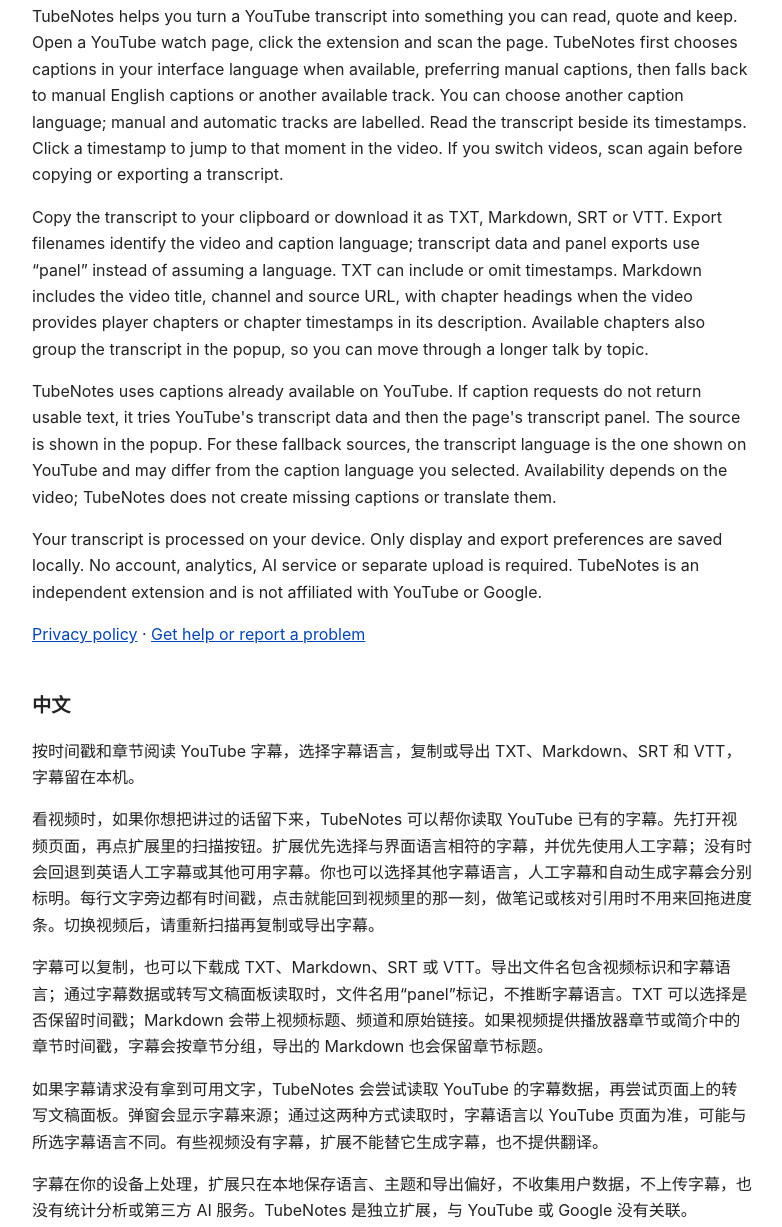
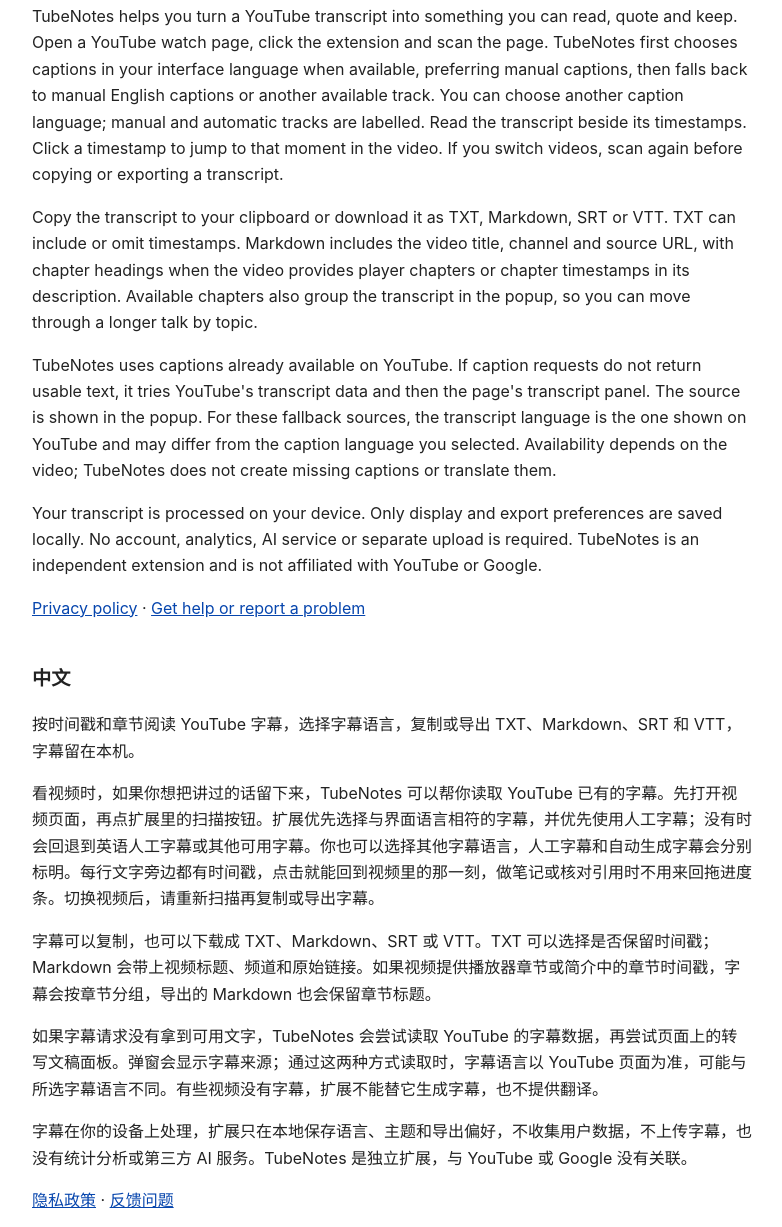
Before and after one commit to pinguarmy/extensions, a plain HTML site: page tubenotes/index.html in a window 1280 px wide. Shown: the part 164-1391 px from the top of the page, without its empty margins (248-1030 px from the left). Drawn offline with Linux system fonts and the light colour scheme.

Commit message:
TubeNotes: simpler export description

```diff
--- a/tubenotes/index.html
+++ b/tubenotes/index.html
@@ -17,7 +17,7 @@ footer { margin-top: 3em; font-size: .9em; color: #555; }
 <h1>TubeNotes: Transcript Export for YouTube</h1>
 <p>Read YouTube transcripts with timestamps and chapters. Copy or export TXT, Markdown, SRT and VTT on your device.</p>
 <p>TubeNotes helps you turn a YouTube transcript into something you can read, quote and keep. Open a YouTube watch page, click the extension and scan the page. TubeNotes first chooses captions in your interface language when available, preferring manual captions, then falls back to manual English captions or another available track. You can choose another caption language; manual and automatic tracks are labelled. Read the transcript beside its timestamps. Click a timestamp to jump to that moment in the video. If you switch videos, scan again before copying or exporting a transcript.</p>
-<p>Copy the transcript to your clipboard or download it as TXT, Markdown, SRT or VTT. Export filenames identify the video and caption language; transcript data and panel exports use “panel” instead of assuming a language. TXT can include or omit timestamps. Markdown includes the video title, channel and source URL, with chapter headings when the video provides player chapters or chapter timestamps in its description. Available chapters also group the transcript in the popup, so you can move through a longer talk by topic.</p>
+<p>Copy the transcript to your clipboard or download it as TXT, Markdown, SRT or VTT. TXT can include or omit timestamps. Markdown includes the video title, channel and source URL, with chapter headings when the video provides player chapters or chapter timestamps in its description. Available chapters also group the transcript in the popup, so you can move through a longer talk by topic.</p>
 <p>TubeNotes uses captions already available on YouTube. If caption requests do not return usable text, it tries YouTube's transcript data and then the page's transcript panel. The source is shown in the popup. For these fallback sources, the transcript language is the one shown on YouTube and may differ from the caption language you selected. Availability depends on the video; TubeNotes does not create missing captions or translate them.</p>
 <p>Your transcript is processed on your device. Only display and export preferences are saved locally. No account, analytics, AI service or separate upload is required. TubeNotes is an independent extension and is not affiliated with YouTube or Google.</p>
 <p><a href="privacy.html">Privacy policy</a> · <a href="https://github.com/pinguarmy/extensions/issues/new?template=support.yml&amp;title=%5BTubeNotes%5D%20">Get help or report a problem</a></p>
@@ -25,7 +25,7 @@ footer { margin-top: 3em; font-size: .9em; color: #555; }
 <h2>中文</h2>
 <p>按时间戳和章节阅读 YouTube 字幕，选择字幕语言，复制或导出 TXT、Markdown、SRT 和 VTT，字幕留在本机。</p>
 <p>看视频时，如果你想把讲过的话留下来，TubeNotes 可以帮你读取 YouTube 已有的字幕。先打开视频页面，再点扩展里的扫描按钮。扩展优先选择与界面语言相符的字幕，并优先使用人工字幕；没有时会回退到英语人工字幕或其他可用字幕。你也可以选择其他字幕语言，人工字幕和自动生成字幕会分别标明。每行文字旁边都有时间戳，点击就能回到视频里的那一刻，做笔记或核对引用时不用来回拖进度条。切换视频后，请重新扫描再复制或导出字幕。</p>
-<p>字幕可以复制，也可以下载成 TXT、Markdown、SRT 或 VTT。导出文件名包含视频标识和字幕语言；通过字幕数据或转写文稿面板读取时，文件名用“panel”标记，不推断字幕语言。TXT 可以选择是否保留时间戳；Markdown 会带上视频标题、频道和原始链接。如果视频提供播放器章节或简介中的章节时间戳，字幕会按章节分组，导出的 Markdown 也会保留章节标题。</p>
+<p>字幕可以复制，也可以下载成 TXT、Markdown、SRT 或 VTT。TXT 可以选择是否保留时间戳；Markdown 会带上视频标题、频道和原始链接。如果视频提供播放器章节或简介中的章节时间戳，字幕会按章节分组，导出的 Markdown 也会保留章节标题。</p>
 <p>如果字幕请求没有拿到可用文字，TubeNotes 会尝试读取 YouTube 的字幕数据，再尝试页面上的转写文稿面板。弹窗会显示字幕来源；通过这两种方式读取时，字幕语言以 YouTube 页面为准，可能与所选字幕语言不同。有些视频没有字幕，扩展不能替它生成字幕，也不提供翻译。</p>
 <p>字幕在你的设备上处理，扩展只在本地保存语言、主题和导出偏好，不收集用户数据，不上传字幕，也没有统计分析或第三方 AI 服务。TubeNotes 是独立扩展，与 YouTube 或 Google 没有关联。</p>
 <p><a href="privacy.html#zh">隐私政策</a> · <a href="https://github.com/pinguarmy/extensions/issues/new?template=support.yml&amp;title=%5BTubeNotes%5D%20">反馈问题</a></p>
```
